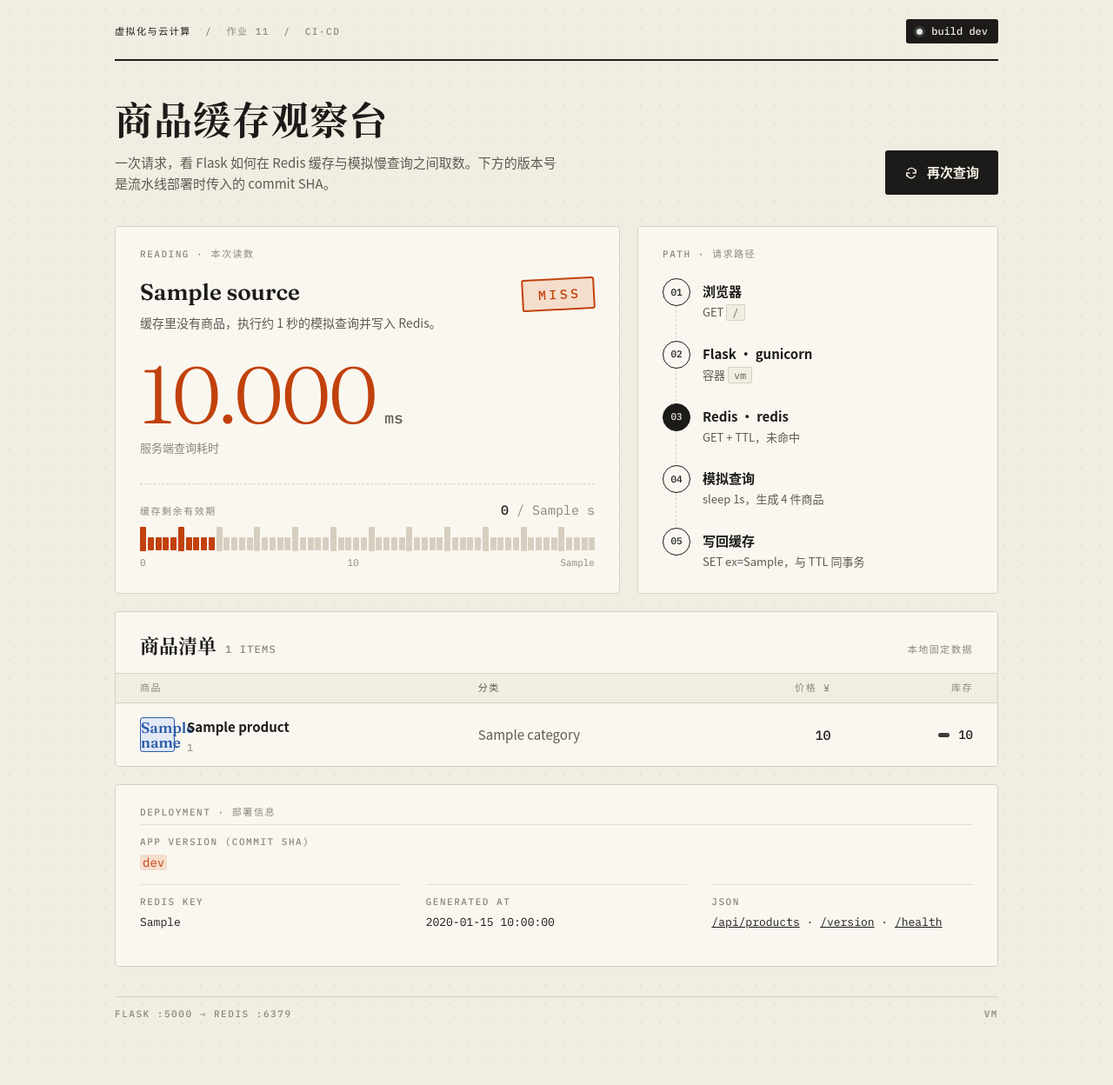
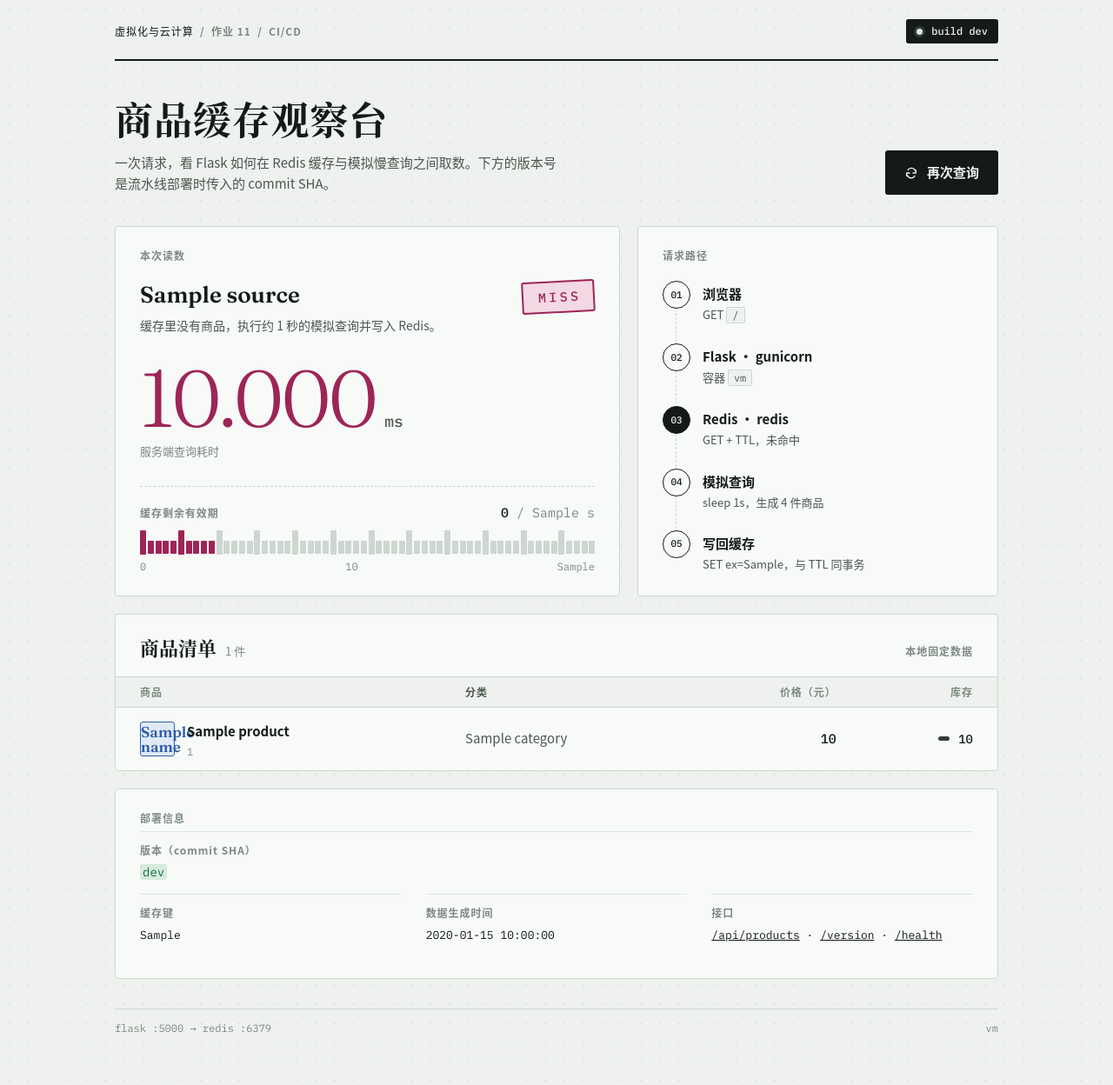
Before and after one commit to heyxingxing/homework11-flask-cicd, a Flask app: template templates/index.html in a window 1280 px wide. Shown: the whole page at 87% size. Before the commit the page ends 1222 px from the top, so only its background shows below. Run offline with Flask 3, Linux system fonts and the light colour scheme; the template is opened without the code that fills it: most values are stand-ins (such as "Sample title", 1, 10 or a date in 2020).

Commit message:
Switch page palette to green and berry with Chinese labels

```diff
--- a/templates/index.html
+++ b/templates/index.html
@@ -11,15 +11,15 @@
     @font-face{font-family:"Plex Mono";src:url("/static/fonts/plex-mono-500.woff2") format("woff2");font-weight:500;font-display:swap}
 
     :root{
-      --paper:#f2ede2; --card:#faf7f0; --ink:#1c1b19; --ink-2:#5f5b52; --ink-3:#8c877b; --rule:#d8d1c1; --rule-2:#e6e0d2;
-      --hit:#1d6a4d; --hit-bg:#dbe9df; --miss:#c2410c; --miss-bg:#f5ddcc; --off:#d6cfbf;
+      --paper:#eef1ee; --card:#f8faf8; --ink:#141a17; --ink-2:#4c5750; --ink-3:#7d8982; --rule:#cfd7d1; --rule-2:#e0e6e1;
+      --hit:#176b45; --hit-bg:#d6eadd; --miss:#9d2557; --miss-bg:#f3d9e4; --off:#cdd6d0;
       --serif:"Fraunces","Songti SC","STSong","Noto Serif CJK SC","Source Han Serif SC",serif;
       --sans:"PingFang SC","Hiragino Sans GB","Microsoft YaHei","Noto Sans CJK SC",sans-serif;
       --mono:"Plex Mono",ui-monospace,"SF Mono",Menlo,Consolas,monospace;
     }
     @media (prefers-color-scheme:dark){
-      :root{--paper:#15161a;--card:#1c1e23;--ink:#ece7da;--ink-2:#a8a398;--ink-3:#77736a;--rule:#2f3238;--rule-2:#25282d;
-        --hit:#79d3a3;--hit-bg:#173126;--miss:#ff9d6c;--miss-bg:#3a2217;--off:#2c3036}
+      :root{--paper:#101513;--card:#171d1a;--ink:#e8efe9;--ink-2:#a3aea7;--ink-3:#6f7b74;--rule:#2a332e;--rule-2:#1f2823;
+        --hit:#7ad8a4;--hit-bg:#173226;--miss:#f08fb4;--miss-bg:#3a1d2a;--off:#27302b}
     }
     *{box-sizing:border-box}
     html{-webkit-text-size-adjust:100%}
@@ -29,7 +29,7 @@
     ol{list-style:none}
     a{color:inherit}
     code,.mono{font-family:var(--mono);font-variant-numeric:tabular-nums}
-    .label{font:500 11px/1 var(--mono);letter-spacing:.14em;text-transform:uppercase;color:var(--ink-3)}
+    .label{font:600 12px/1.2 var(--sans);letter-spacing:.08em;color:var(--ink-3)}
     .wrap{max-width:1080px;margin:0 auto;padding:0 32px 56px}
 
     /* masthead */
@@ -42,9 +42,9 @@
     h1{font:600 44px/1.15 var(--serif);letter-spacing:.02em}
     .title p{margin-top:10px;color:var(--ink-2);max-width:34em}
     .go{display:inline-flex;align-items:center;gap:10px;background:var(--ink);color:var(--paper);text-decoration:none;font-weight:600;padding:13px 22px;border-radius:3px;white-space:nowrap;transition:transform .15s,box-shadow .15s}
-    .go:hover{transform:translate(-2px,-2px);box-shadow:3px 3px 0 var(--miss)}
+    .go:hover{transform:translate(-2px,-2px);box-shadow:3px 3px 0 var(--hit)}
     .go:active{transform:none;box-shadow:none}
-    .go:focus-visible,.ghost:focus-visible{outline:3px solid var(--miss);outline-offset:3px}
+    .go:focus-visible,.ghost:focus-visible{outline:3px solid var(--hit);outline-offset:3px}
     .go svg{width:16px;height:16px;fill:none;stroke:currentColor;stroke-width:2;stroke-linecap:round;stroke-linejoin:round}
 
     /* panels */
@@ -74,7 +74,7 @@
     .ticks span.on{background:var(--ink)}
     .hit .ticks span.on{background:var(--hit)}
     .miss .ticks span.on{background:var(--miss)}
-    .scale{display:flex;justify-content:space-between;margin-top:8px;font:400 11px/1 var(--mono);color:var(--ink-3)}
+    .scale{display:flex;justify-content:space-between;margin-top:8px;font:400 12px/1 var(--mono);color:var(--ink-3)}
 
     /* path */
     .path{counter-reset:n}
@@ -94,9 +94,9 @@
     .catalog{margin-top:20px;padding:26px 0 0;overflow:hidden}
     .catalog .head{display:flex;justify-content:space-between;align-items:baseline;padding:0 28px 18px}
     h2{font:600 22px/1.2 var(--serif)}
-    h2 em{font:500 12px/1 var(--mono);font-style:normal;color:var(--ink-3);margin-left:10px;letter-spacing:.1em}
+    h2 em{font:500 13px/1 var(--sans);font-style:normal;color:var(--ink-3);margin-left:10px}
     table{width:100%;border-collapse:collapse;text-align:left}
-    th{font:500 11px/1 var(--mono);letter-spacing:.14em;text-transform:uppercase;color:var(--ink-3);padding:11px 28px;border-top:1px solid var(--rule);border-bottom:1px solid var(--rule);background:var(--paper)}
+    th{font:600 12px/1 var(--sans);letter-spacing:.08em;color:var(--ink-3);padding:11px 28px;border-top:1px solid var(--rule);border-bottom:1px solid var(--rule);background:var(--paper)}
     td{padding:15px 28px;border-bottom:1px solid var(--rule-2);vertical-align:middle}
     tbody tr:last-child td{border-bottom:0}
     tbody tr{transition:background .15s}
@@ -121,7 +121,7 @@
     .facts dd{font:400 13px/1.5 var(--mono);overflow-wrap:anywhere}
     .facts .wide{grid-column:1/-1}
     .facts .wide dd{font-size:14px;color:var(--ink)}
-    .facts mark{background:var(--miss-bg);color:var(--miss);padding:0 3px;border-radius:2px}
+    .facts mark{background:var(--hit-bg);color:var(--hit);padding:0 3px;border-radius:2px}
 
     /* error */
     .fail{border-color:var(--miss)}
@@ -130,7 +130,7 @@
     .fail p{color:var(--ink-2);max-width:42em}
     .fail .ghost{display:inline-block;margin-top:22px;color:var(--ink);font-weight:600}
 
-    footer{display:flex;justify-content:space-between;gap:12px;margin-top:34px;padding-top:14px;border-top:1px solid var(--rule);color:var(--ink-3)}
+    footer{display:flex;justify-content:space-between;gap:12px;margin-top:34px;padding-top:14px;border-top:1px solid var(--rule);color:var(--ink-3);font:400 12px/1.4 var(--mono)}
 
     /* entrance */
     @media (prefers-reduced-motion:no-preference){
@@ -167,7 +167,7 @@
 {% set short = app_version[:7] %}
 <div class="wrap">
   <header class="bar rise">
-    <span class="label"><b>虚拟化与云计算</b> &nbsp;/&nbsp; 作业 11 &nbsp;/&nbsp; CI·CD</span>
+    <span class="label"><b>虚拟化与云计算</b> &nbsp;/&nbsp; 作业 11 &nbsp;/&nbsp; CI/CD</span>
     <span class="build {{ 'down' if error else '' }}" title="{{ app_version }}"><i></i>build {{ short }}</span>
   </header>
 
@@ -192,7 +192,7 @@
   {% set filled = (ttl * 60 / result.cache_ttl_configured)|round|int %}
   <main class="grid {{ 'hit' if hit else 'miss' }}">
     <section class="panel rise" style="--i:2" aria-label="本次读数">
-      <span class="label">Reading · 本次读数</span>
+      <span class="label">本次读数</span>
       <div class="read-top">
         <div class="source">{{ result.source }}
           <small>{{ '直接读取已有商品，没有执行模拟查询。' if hit else '缓存里没有商品，执行约 1 秒的模拟查询并写入 Redis。' }}</small>
@@ -212,7 +212,7 @@
     </section>
 
     <section class="panel rise" style="--i:3" aria-label="请求路径">
-      <span class="label">Path · 请求路径</span>
+      <span class="label">请求路径</span>
       <ol class="path">
         <li><b>浏览器</b><span>GET <code>/</code></span></li>
         <li><b>Flask · gunicorn</b><span>容器 <code>{{ hostname }}</code></span></li>
@@ -224,9 +224,9 @@
   </main>
 
   <section class="panel catalog rise" style="--i:4" aria-labelledby="pt">
-    <div class="head"><h2 id="pt">商品清单<em>{{ result.products|length }} ITEMS</em></h2><span class="label">本地固定数据</span></div>
+    <div class="head"><h2 id="pt">商品清单<em>{{ result.products|length }} 件</em></h2><span class="label">本地固定数据</span></div>
     <table>
-      <thead><tr><th scope="col">商品</th><th scope="col" class="cat">分类</th><th scope="col" class="num">价格 ¥</th><th scope="col" class="num stk">库存</th></tr></thead>
+      <thead><tr><th scope="col">商品</th><th scope="col" class="cat">分类</th><th scope="col" class="num">价格（元）</th><th scope="col" class="num stk">库存</th></tr></thead>
       <tbody>
         {% set tiles = {'P001':'t-a','P002':'t-b','P003':'t-c','P004':'t-d'} %}
         {% for p in result.products %}
@@ -242,17 +242,17 @@
   </section>
 
   <section class="panel facts rise" style="--i:5" aria-label="部署信息">
-    <span class="label" style="margin-bottom:8px">Deployment · 部署信息</span>
+    <span class="label" style="margin-bottom:8px">部署信息</span>
     <dl>
-      <div class="wide"><dt class="label">App version (commit SHA)</dt><dd><mark>{{ app_version }}</mark></dd></div>
-      <div><dt class="label">Redis key</dt><dd>{{ result.cache_key }}</dd></div>
-      <div><dt class="label">Generated at</dt><dd>{{ result.generated_at }}</dd></div>
-      <div><dt class="label">JSON</dt><dd><a href="/api/products">/api/products</a> · <a href="/version">/version</a> · <a href="/health">/health</a></dd></div>
+      <div class="wide"><dt class="label">版本（commit SHA）</dt><dd><mark>{{ app_version }}</mark></dd></div>
+      <div><dt class="label">缓存键</dt><dd>{{ result.cache_key }}</dd></div>
+      <div><dt class="label">数据生成时间</dt><dd>{{ result.generated_at }}</dd></div>
+      <div><dt class="label">接口</dt><dd><a href="/api/products">/api/products</a> · <a href="/version">/version</a> · <a href="/health">/health</a></dd></div>
     </dl>
   </section>
   {% endif %}
 
-  <footer class="label"><span>flask :5000 → redis :6379</span><span>{{ hostname }}</span></footer>
+  <footer><span>flask :5000 → redis :6379</span><span>{{ hostname }}</span></footer>
 </div>
 </body>
 </html>
```
